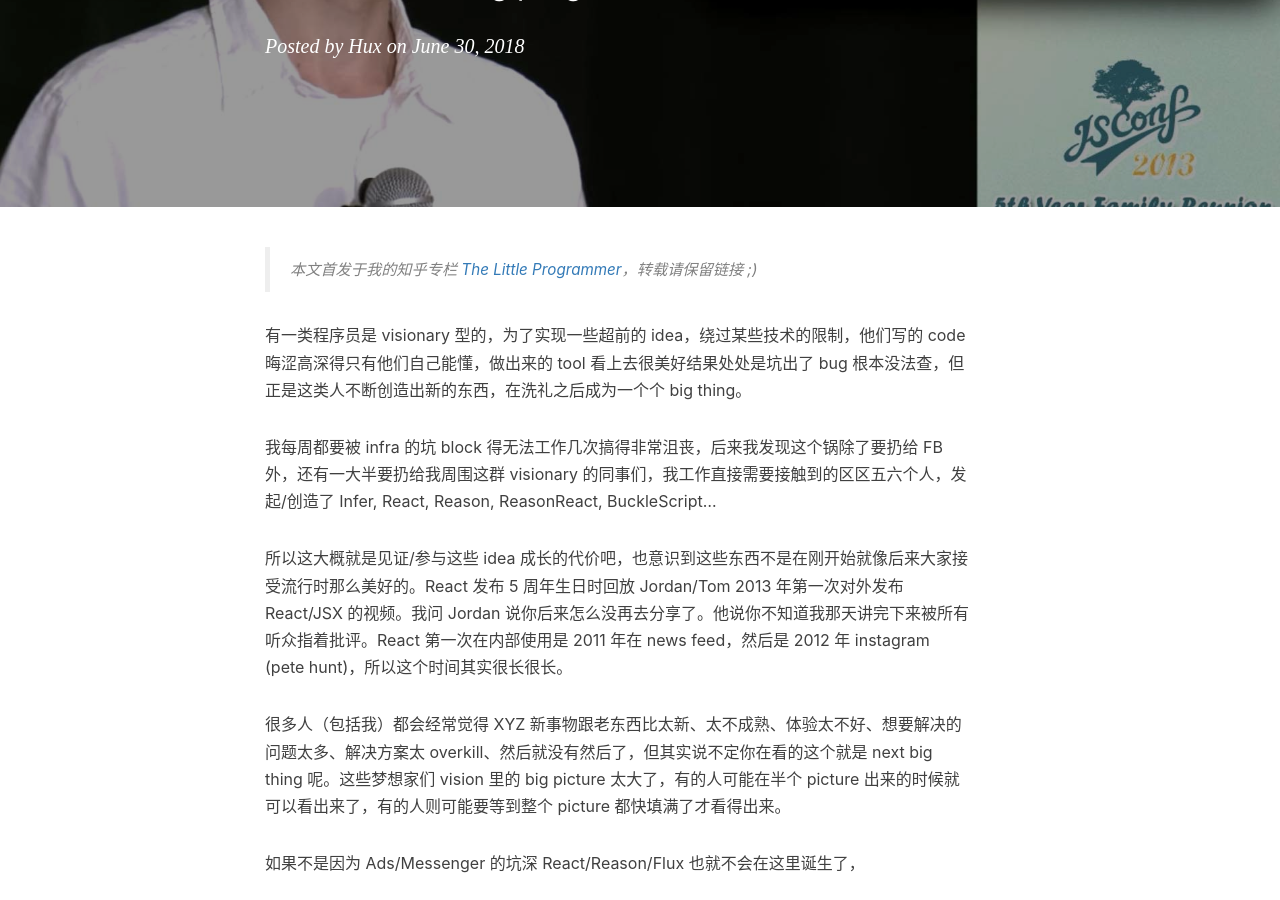
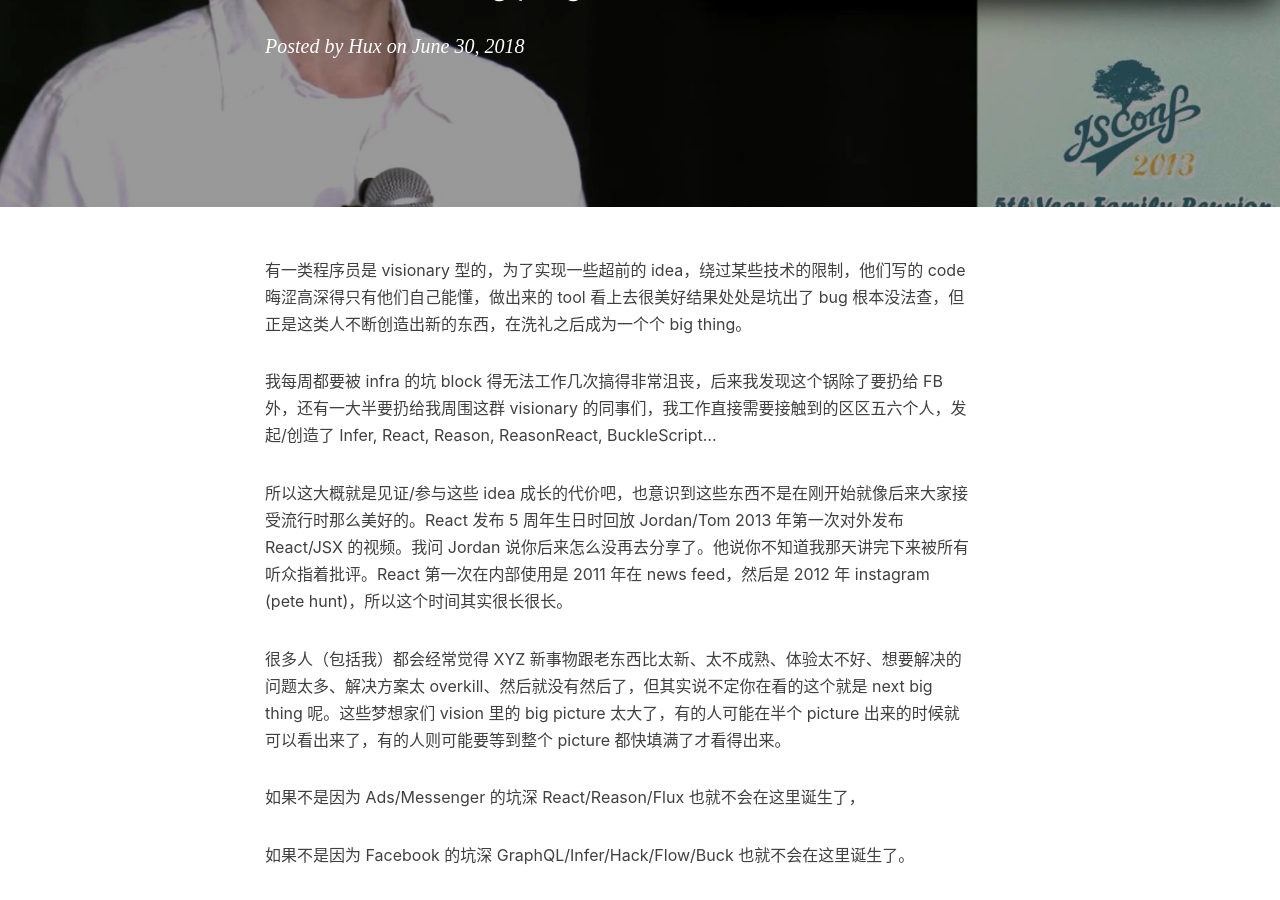
Before and after one commit to jikehaohao/jikehaohao.github.io, a Jekyll site: the page built from _posts/2018-06-30-dreamer.md, in a window 1280 px wide and 900 px high, scrolled down 316 px. Built offline with Jekyll 4.4.1, drawn with Linux system fonts in a browser that asks for light colours; nearby versions of some CDN libraries; comment, search, counter and statistics services are not loaded.

```diff
--- a/_posts/2015-10-28-how-designer-learn-fe.markdown
+++ b/_posts/2015-10-28-how-designer-learn-fe.markdown
@@ -3,15 +3,13 @@
 title:      "「知乎」设计师如何学习前端？"
 subtitle:   "How designers learn front-end development?"
 date:       2015-10-28 12:00:00
-author:     "Hux"
+author:     "##"
 header-img: "img/home-bg-o.jpg"
 tags:
     - 知乎
     - Web
     - UX/UI
 ---
-
-> 这篇文章转载自[我在知乎上的回答](https://www.zhihu.com/question/21921588/answer/69680480)，也被刊登于[优秀网页设计](http://www.uisdc.com/head-first-front-end)等多个网站上 ;)
 
 
 笔者的经历在知乎就可以看到，大学专业是数字媒体艺术，大一实习过动效设计师，大二拿到了人生第一个大公司 offer 是阿里的交互设计，后来转岗到淘宝旅行的前端团队，现在在微信电影票做前端研发。
--- a/_posts/2015-12-15-ios9-safari-web.markdown
+++ b/_posts/2015-12-15-ios9-safari-web.markdown
@@ -332,9 +332,3 @@
 尽管有不少人抱怨（大部分都是针对 webview 的缺失），我并不能确定这是不是个坏主意。我猜测 Apple 会尝试通过 Siri 来将 “web” 带给 TV、手表、甚至 CarPlay 的用户。所以，如果你遵循了上述的 “App Search” 的步骤，你的内容将可能通过 Siri 在这些设备上以 widget（小部件）或者快捷回复的形式变得可以访问。
 
 对于 Apple TV ，它支持使用 JavaScript、DOM API 与 XMLHttpRequest 来让我们构建某种类似 Client-Server webapp 的东西。没有 HTML 和 CSS，这是什么把戏？其实它支持的叫 TVML，是一种基于 XML、为那些可以被渲染在 TV 屏幕上的特定内容而优化后的标签。这些标签只可以在来自应用商店的 native app 中渲染，但是这些 TVML 是由服务器端来生成的。
-
-
-## 著作权声明
-
-本文译自 [iOS 9, Safari and the Web: 3D Touch, new Responsive Web Design, Native integration and HTML5 APIs --- Breaking the Mobile Web](http://www.mobilexweb.com/blog/ios9-safari-for-web-developers)
-译者 [黄玄](http://weibo.com/huxpro)，首次发布于 [Hux Blog](http://huangxuan.me)，转载请保留以上链接
--- a/_posts/2018-06-30-dreamer.md
+++ b/_posts/2018-06-30-dreamer.md
@@ -10,7 +10,7 @@
   - 生活
 ---
 
-> 本文首发于我的知乎专栏 [The Little Programmer](https://zhuanlan.zhihu.com/p/38722466)，转载请保留链接 ;)
+
 
 有一类程序员是 visionary 型的，为了实现一些超前的 idea，绕过某些技术的限制，他们写的 code 晦涩高深得只有他们自己能懂，做出来的 tool 看上去很美好结果处处是坑出了 bug 根本没法查，但正是这类人不断创造出新的东西，在洗礼之后成为一个个 big thing。
 
```
